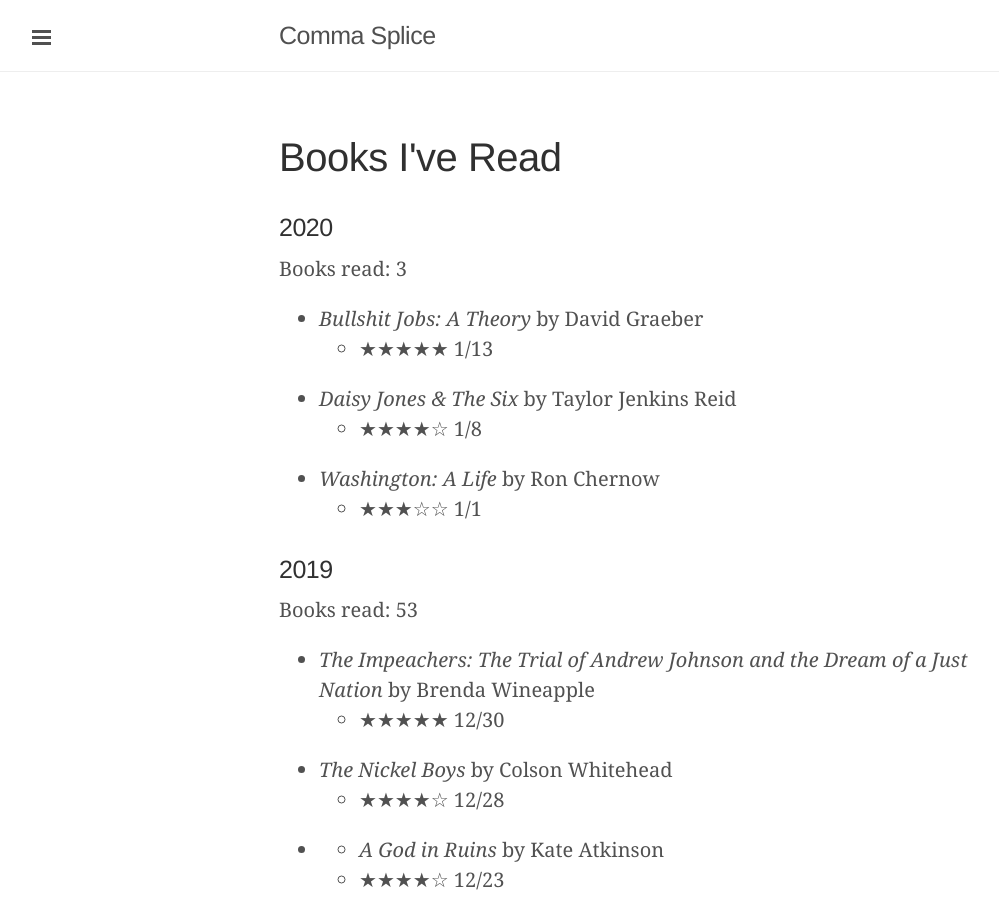
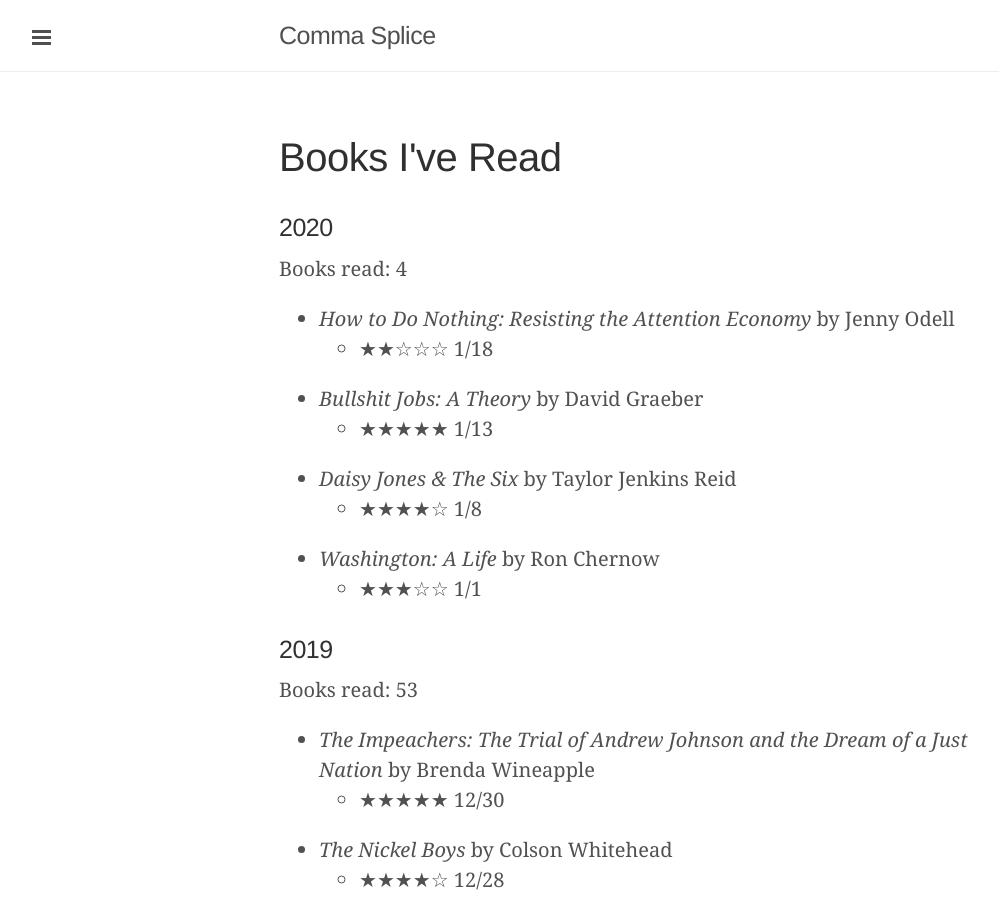
Before and after one commit to davidixon/davidixon.github.io, a Jekyll site: the page built from books.md, in a window 1280 px wide and 900 px high. Shown: the whole window, without its empty margins (1-1000 px from the left). Built offline with Jekyll 4.4.1, drawn with Linux system fonts in a browser that asks for light colours.

Commit message:
updated book log

```diff
--- a/books.md
+++ b/books.md
@@ -6,8 +6,10 @@ permalink: /books/
 
 ### 2020
 
-Books read: 3
+Books read: 4
 
+* *How to Do Nothing: Resisting the Attention Economy* by Jenny Odell
+  * ★★☆☆☆ 1/18
 * *Bullshit Jobs: A Theory* by David Graeber
   * ★★★★★ 1/13
 * *Daisy Jones & The Six* by Taylor Jenkins Reid
```
